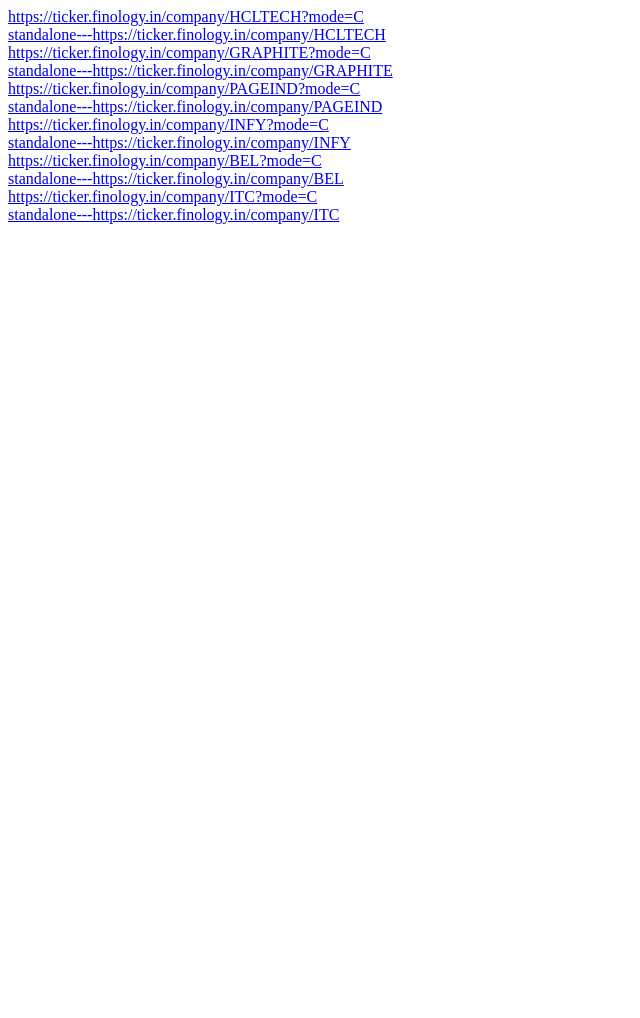
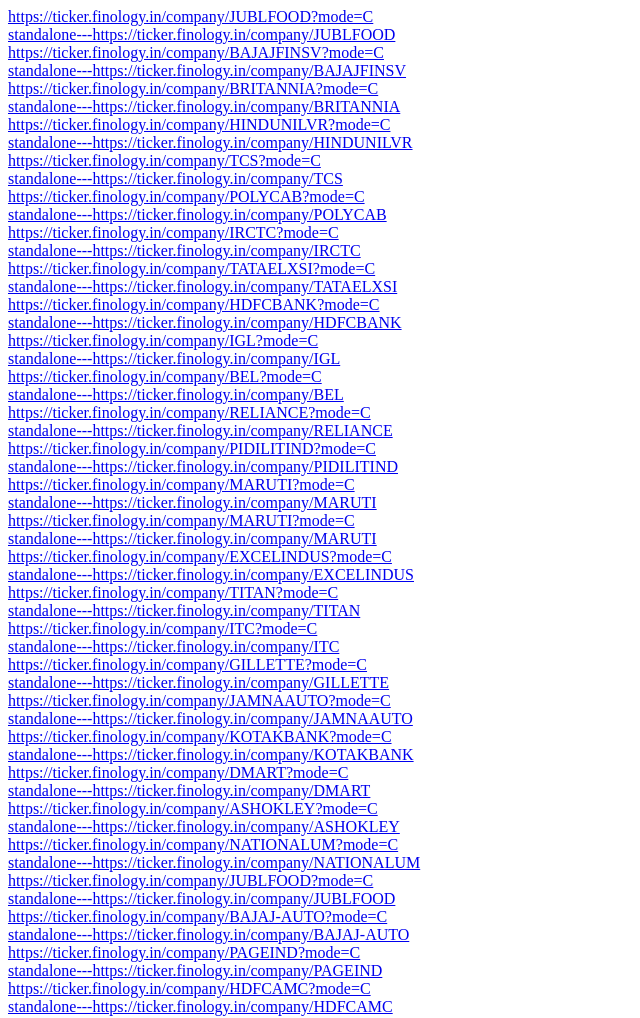
Before and after one commit to yogeshsupe/-scraplinks, a plain HTML site: page index.html in a window 1280 px wide. Shown: the whole page, without its empty margins (0-640 px from the left). Before the commit the page ends 800 px from the top, so only its background shows below. Drawn offline with Linux system fonts and the light colour scheme.

Commit message:
mycommit

```diff
--- a/index.html
+++ b/index.html
@@ -3,17 +3,61 @@
 <title>Ticker_Consolidated_Links</title>
 </head>
 <body>
-<a href='https://ticker.finology.in/company/HCLTECH?mode=C'>https://ticker.finology.in/company/HCLTECH?mode=C</a><br>
-<a href='https://ticker.finology.in/company/HCLTECH'>standalone---https://ticker.finology.in/company/HCLTECH</a><br>
-<a href='https://ticker.finology.in/company/GRAPHITE?mode=C'>https://ticker.finology.in/company/GRAPHITE?mode=C</a><br>
-<a href='https://ticker.finology.in/company/GRAPHITE'>standalone---https://ticker.finology.in/company/GRAPHITE</a><br>
+<a href='https://ticker.finology.in/company/JUBLFOOD?mode=C'>https://ticker.finology.in/company/JUBLFOOD?mode=C</a><br>
+<a href='https://ticker.finology.in/company/JUBLFOOD'>standalone---https://ticker.finology.in/company/JUBLFOOD</a><br>
+<a href='https://ticker.finology.in/company/BAJAJFINSV?mode=C'>https://ticker.finology.in/company/BAJAJFINSV?mode=C</a><br>
+<a href='https://ticker.finology.in/company/BAJAJFINSV'>standalone---https://ticker.finology.in/company/BAJAJFINSV</a><br>
+<a href='https://ticker.finology.in/company/BRITANNIA?mode=C'>https://ticker.finology.in/company/BRITANNIA?mode=C</a><br>
+<a href='https://ticker.finology.in/company/BRITANNIA'>standalone---https://ticker.finology.in/company/BRITANNIA</a><br>
+<a href='https://ticker.finology.in/company/HINDUNILVR?mode=C'>https://ticker.finology.in/company/HINDUNILVR?mode=C</a><br>
+<a href='https://ticker.finology.in/company/HINDUNILVR'>standalone---https://ticker.finology.in/company/HINDUNILVR</a><br>
+<a href='https://ticker.finology.in/company/TCS?mode=C'>https://ticker.finology.in/company/TCS?mode=C</a><br>
+<a href='https://ticker.finology.in/company/TCS'>standalone---https://ticker.finology.in/company/TCS</a><br>
+<a href='https://ticker.finology.in/company/POLYCAB?mode=C'>https://ticker.finology.in/company/POLYCAB?mode=C</a><br>
+<a href='https://ticker.finology.in/company/POLYCAB'>standalone---https://ticker.finology.in/company/POLYCAB</a><br>
+<a href='https://ticker.finology.in/company/IRCTC?mode=C'>https://ticker.finology.in/company/IRCTC?mode=C</a><br>
+<a href='https://ticker.finology.in/company/IRCTC'>standalone---https://ticker.finology.in/company/IRCTC</a><br>
+<a href='https://ticker.finology.in/company/TATAELXSI?mode=C'>https://ticker.finology.in/company/TATAELXSI?mode=C</a><br>
+<a href='https://ticker.finology.in/company/TATAELXSI'>standalone---https://ticker.finology.in/company/TATAELXSI</a><br>
+<a href='https://ticker.finology.in/company/HDFCBANK?mode=C'>https://ticker.finology.in/company/HDFCBANK?mode=C</a><br>
+<a href='https://ticker.finology.in/company/HDFCBANK'>standalone---https://ticker.finology.in/company/HDFCBANK</a><br>
+<a href='https://ticker.finology.in/company/IGL?mode=C'>https://ticker.finology.in/company/IGL?mode=C</a><br>
+<a href='https://ticker.finology.in/company/IGL'>standalone---https://ticker.finology.in/company/IGL</a><br>
+<a href='https://ticker.finology.in/company/BEL?mode=C'>https://ticker.finology.in/company/BEL?mode=C</a><br>
+<a href='https://ticker.finology.in/company/BEL'>standalone---https://ticker.finology.in/company/BEL</a><br>
+<a href='https://ticker.finology.in/company/RELIANCE?mode=C'>https://ticker.finology.in/company/RELIANCE?mode=C</a><br>
+<a href='https://ticker.finology.in/company/RELIANCE'>standalone---https://ticker.finology.in/company/RELIANCE</a><br>
+<a href='https://ticker.finology.in/company/PIDILITIND?mode=C'>https://ticker.finology.in/company/PIDILITIND?mode=C</a><br>
+<a href='https://ticker.finology.in/company/PIDILITIND'>standalone---https://ticker.finology.in/company/PIDILITIND</a><br>
+<a href='https://ticker.finology.in/company/MARUTI?mode=C'>https://ticker.finology.in/company/MARUTI?mode=C</a><br>
+<a href='https://ticker.finology.in/company/MARUTI'>standalone---https://ticker.finology.in/company/MARUTI</a><br>
+<a href='https://ticker.finology.in/company/MARUTI?mode=C'>https://ticker.finology.in/company/MARUTI?mode=C</a><br>
+<a href='https://ticker.finology.in/company/MARUTI'>standalone---https://ticker.finology.in/company/MARUTI</a><br>
+<a href='https://ticker.finology.in/company/EXCELINDUS?mode=C'>https://ticker.finology.in/company/EXCELINDUS?mode=C</a><br>
+<a href='https://ticker.finology.in/company/EXCELINDUS'>standalone---https://ticker.finology.in/company/EXCELINDUS</a><br>
+<a href='https://ticker.finology.in/company/TITAN?mode=C'>https://ticker.finology.in/company/TITAN?mode=C</a><br>
+<a href='https://ticker.finology.in/company/TITAN'>standalone---https://ticker.finology.in/company/TITAN</a><br>
+<a href='https://ticker.finology.in/company/ITC?mode=C'>https://ticker.finology.in/company/ITC?mode=C</a><br>
+<a href='https://ticker.finology.in/company/ITC'>standalone---https://ticker.finology.in/company/ITC</a><br>
+<a href='https://ticker.finology.in/company/GILLETTE?mode=C'>https://ticker.finology.in/company/GILLETTE?mode=C</a><br>
+<a href='https://ticker.finology.in/company/GILLETTE'>standalone---https://ticker.finology.in/company/GILLETTE</a><br>
+<a href='https://ticker.finology.in/company/JAMNAAUTO?mode=C'>https://ticker.finology.in/company/JAMNAAUTO?mode=C</a><br>
+<a href='https://ticker.finology.in/company/JAMNAAUTO'>standalone---https://ticker.finology.in/company/JAMNAAUTO</a><br>
+<a href='https://ticker.finology.in/company/KOTAKBANK?mode=C'>https://ticker.finology.in/company/KOTAKBANK?mode=C</a><br>
+<a href='https://ticker.finology.in/company/KOTAKBANK'>standalone---https://ticker.finology.in/company/KOTAKBANK</a><br>
+<a href='https://ticker.finology.in/company/DMART?mode=C'>https://ticker.finology.in/company/DMART?mode=C</a><br>
+<a href='https://ticker.finology.in/company/DMART'>standalone---https://ticker.finology.in/company/DMART</a><br>
+<a href='https://ticker.finology.in/company/ASHOKLEY?mode=C'>https://ticker.finology.in/company/ASHOKLEY?mode=C</a><br>
+<a href='https://ticker.finology.in/company/ASHOKLEY'>standalone---https://ticker.finology.in/company/ASHOKLEY</a><br>
+<a href='https://ticker.finology.in/company/NATIONALUM?mode=C'>https://ticker.finology.in/company/NATIONALUM?mode=C</a><br>
+<a href='https://ticker.finology.in/company/NATIONALUM'>standalone---https://ticker.finology.in/company/NATIONALUM</a><br>
+<a href='https://ticker.finology.in/company/JUBLFOOD?mode=C'>https://ticker.finology.in/company/JUBLFOOD?mode=C</a><br>
+<a href='https://ticker.finology.in/company/JUBLFOOD'>standalone---https://ticker.finology.in/company/JUBLFOOD</a><br>
+<a href='https://ticker.finology.in/company/BAJAJ-AUTO?mode=C'>https://ticker.finology.in/company/BAJAJ-AUTO?mode=C</a><br>
+<a href='https://ticker.finology.in/company/BAJAJ-AUTO'>standalone---https://ticker.finology.in/company/BAJAJ-AUTO</a><br>
 <a href='https://ticker.finology.in/company/PAGEIND?mode=C'>https://ticker.finology.in/company/PAGEIND?mode=C</a><br>
 <a href='https://ticker.finology.in/company/PAGEIND'>standalone---https://ticker.finology.in/company/PAGEIND</a><br>
-<a href='https://ticker.finology.in/company/INFY?mode=C'>https://ticker.finology.in/company/INFY?mode=C</a><br>
-<a href='https://ticker.finology.in/company/INFY'>standalone---https://ticker.finology.in/company/INFY</a><br>
-<a href='https://ticker.finology.in/company/BEL?mode=C'>https://ticker.finology.in/company/BEL?mode=C</a><br>
-<a href='https://ticker.finology.in/company/BEL'>standalone---https://ticker.finology.in/company/BEL</a><br>
-<a href='https://ticker.finology.in/company/ITC?mode=C'>https://ticker.finology.in/company/ITC?mode=C</a><br>
-<a href='https://ticker.finology.in/company/ITC'>standalone---https://ticker.finology.in/company/ITC</a><br>
+<a href='https://ticker.finology.in/company/HDFCAMC?mode=C'>https://ticker.finology.in/company/HDFCAMC?mode=C</a><br>
+<a href='https://ticker.finology.in/company/HDFCAMC'>standalone---https://ticker.finology.in/company/HDFCAMC</a><br>
 </body>
 </html>
```
